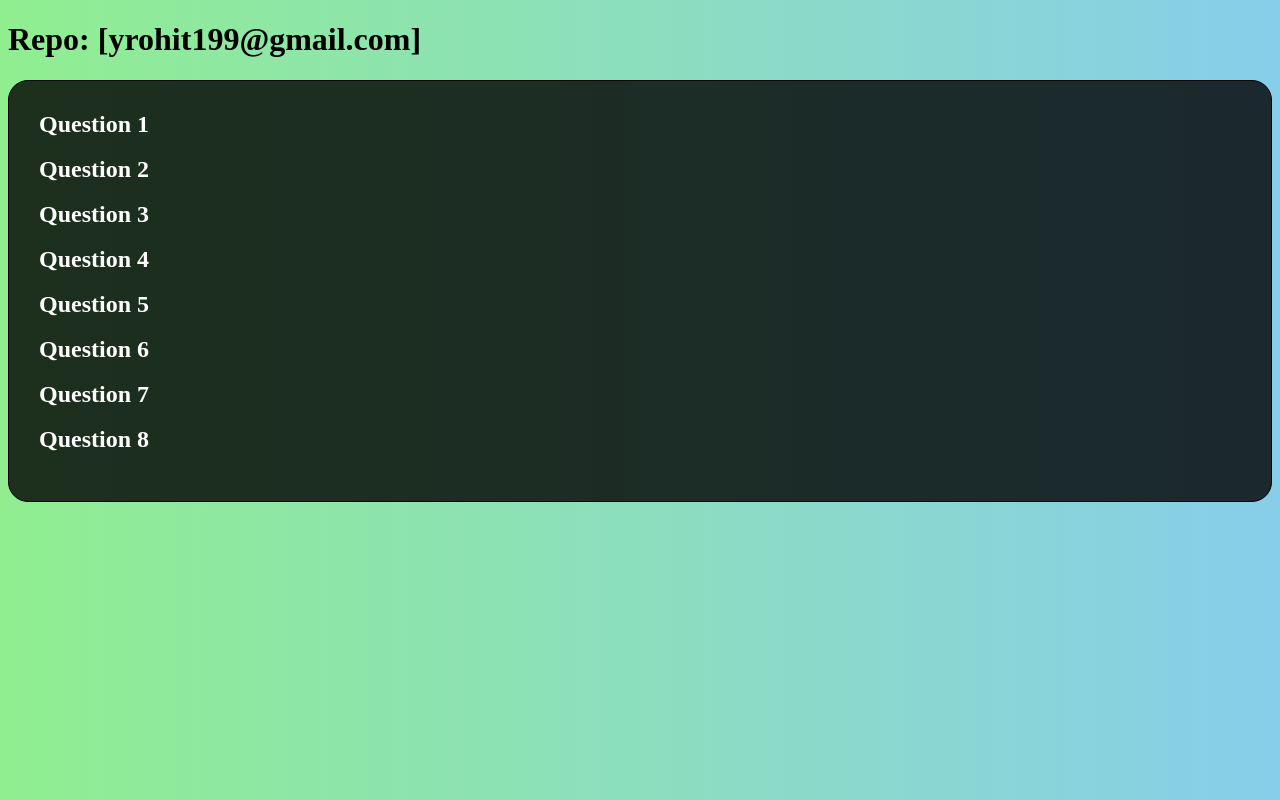
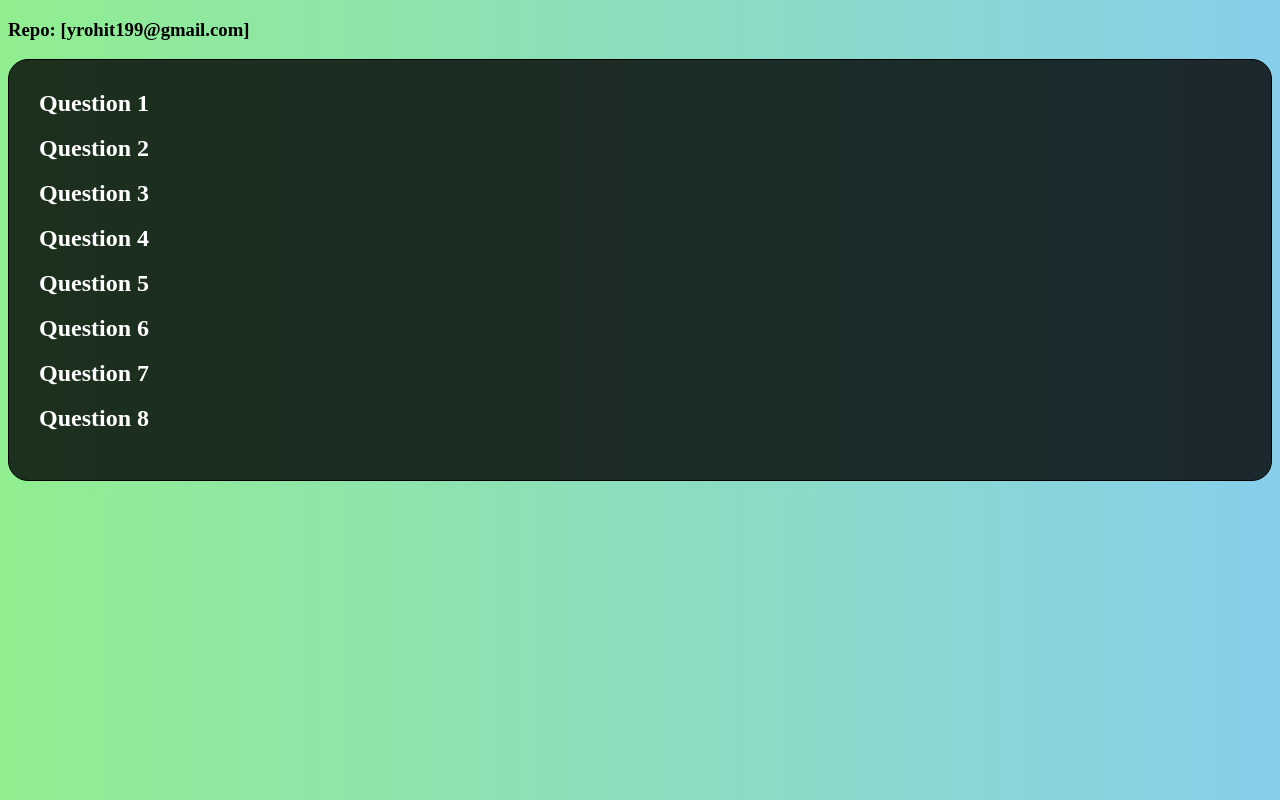
Before and after one commit to amispam/ex_7.1_9_rohit, a plain HTML site: page index.html in a window 1280 px wide. Drawn offline with Linux system fonts and the light colour scheme.

Commit message:
Update index.html

```diff
--- a/index.html
+++ b/index.html
@@ -23,7 +23,7 @@
     </style>
 </head>
 <body>
-    <h1>Repo: [yrohit199@gmail.com]</h1>
+    <h3>Repo: [yrohit199@gmail.com]</h3>
     <div>
         <a href="https://www.geogebra.org/m/uccfnmpy">Question 1</a><br /><br />
         <a href="https://www.geogebra.org/m/jkdr8rnj">Question 2</a><br /><br />
```
